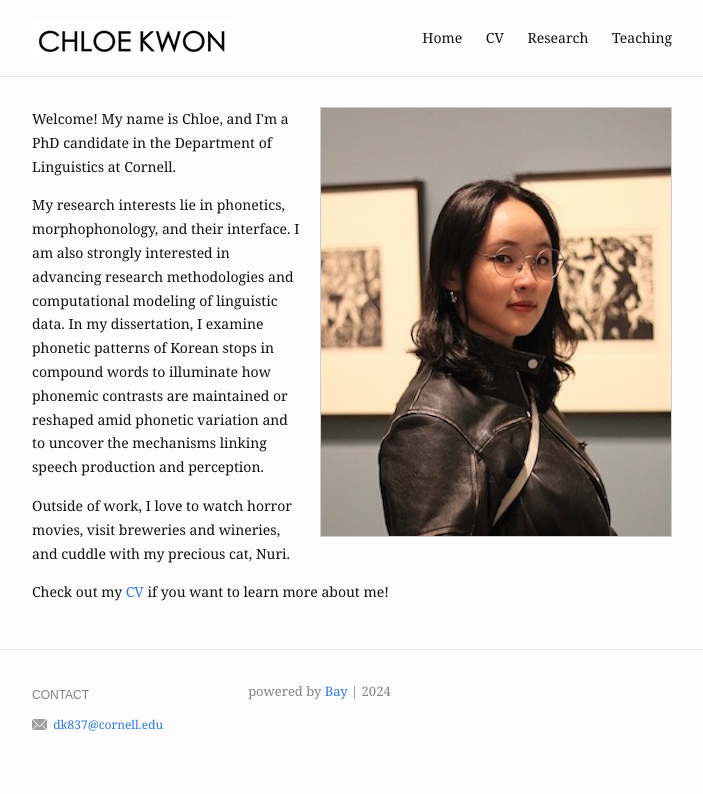
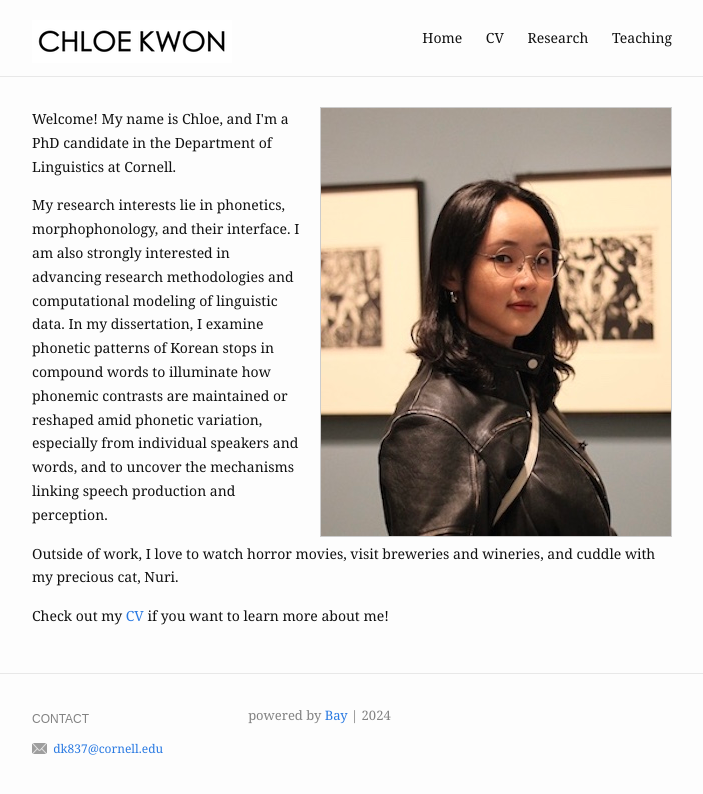
Before and after one commit to chloedkkwon/chloedkkwon.github.io, a Jekyll site: the page built from index.md, in a window 1280 px wide. Shown: the top 794 px of the page, without its empty margins (288-991 px from the left). Built offline with Jekyll 4.4.1, drawn with Linux system fonts in a browser that asks for light colours.

Commit message:
Update index.md

```diff
--- a/index.md
+++ b/index.md
@@ -10,7 +10,7 @@ profile_picture:
 </p>
 
 <p>
-    My research interests lie in phonetics, morphophonology, and their interface. I am also strongly interested in advancing research methodologies and computational modeling of linguistic data. In my dissertation, I examine phonetic patterns of Korean stops in compound words to illuminate how phonemic contrasts are maintained or reshaped amid phonetic variation and to uncover the mechanisms linking speech production and perception.
+    My research interests lie in phonetics, morphophonology, and their interface. I am also strongly interested in advancing research methodologies and computational modeling of linguistic data. In my dissertation, I examine phonetic patterns of Korean stops in compound words to illuminate how phonemic contrasts are maintained or reshaped amid phonetic variation, especially from individual speakers and words, and to uncover the mechanisms linking speech production and perception.
 </p>
 
 <p>
```
